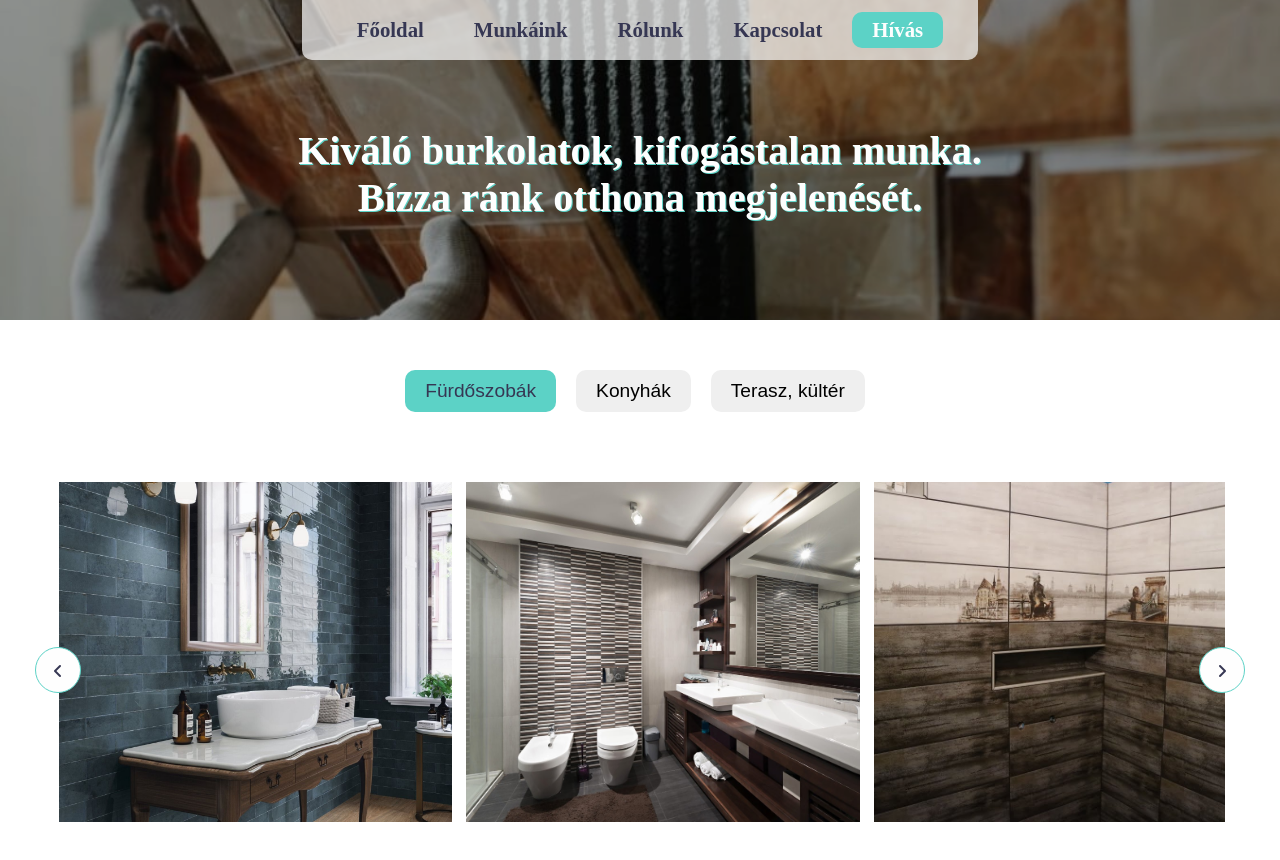
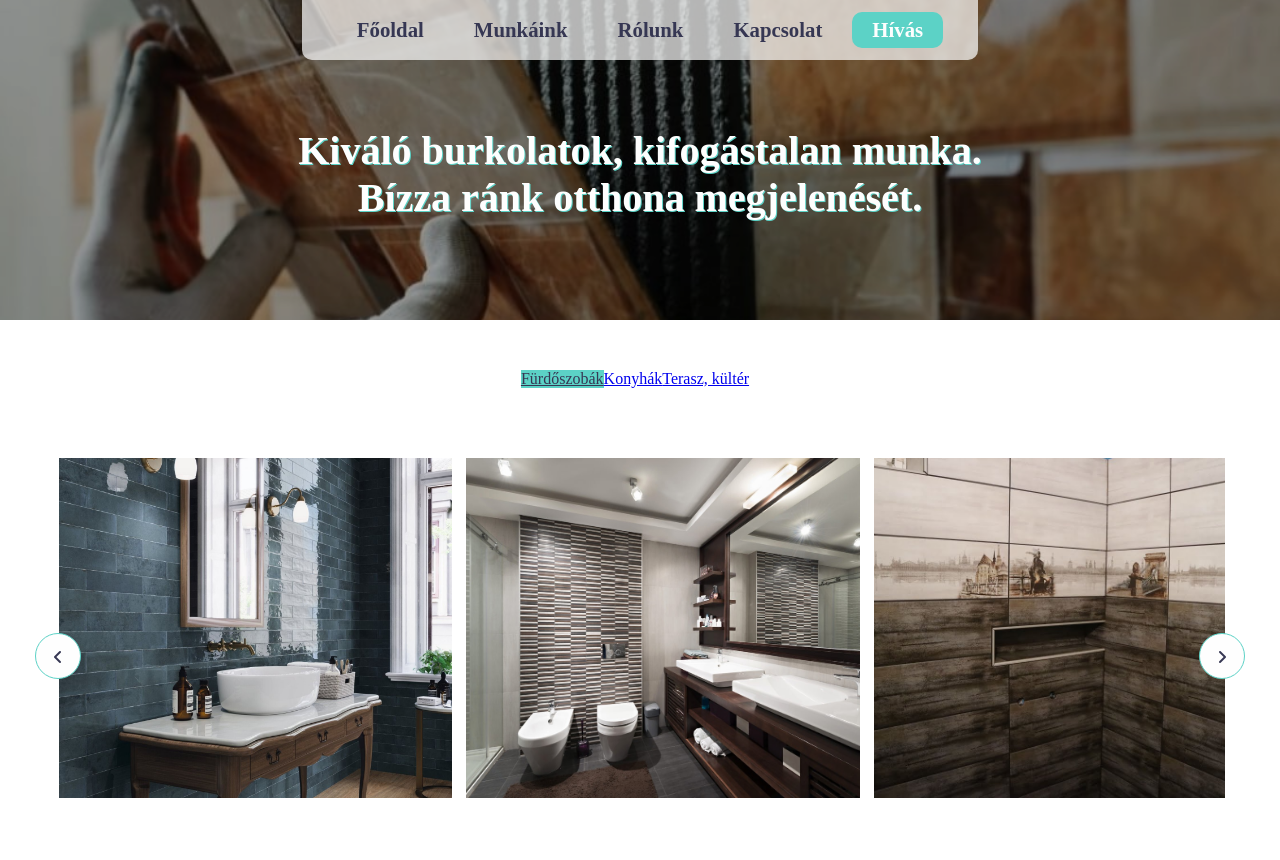
Before and after one commit to klisi7/work-website, a plain HTML site: page munkaink.html in a window 1280 px wide. Drawn offline with Linux system fonts and the light colour scheme.

Commit message:
Update munkaink.html

```diff
--- a/munkaink.html
+++ b/munkaink.html
@@ -36,9 +36,9 @@
 
         <div id="galery_wrapper">
             <div class="options">
-                <button class="selected">Fürdőszobák</button>
-                <button>Konyhák</button>
-                <button>Terasz, kültér</button>
+                <a class="selected" href="#galery_wrapper">Fürdőszobák</a>
+                <a href="#galery_wrapper">Konyhák</a>
+                <a href="#galery_wrapper">Terasz, kültér</a>
             </div>
 
             <i id="left" class="fa-solid fa-angle-left"></i>
```
